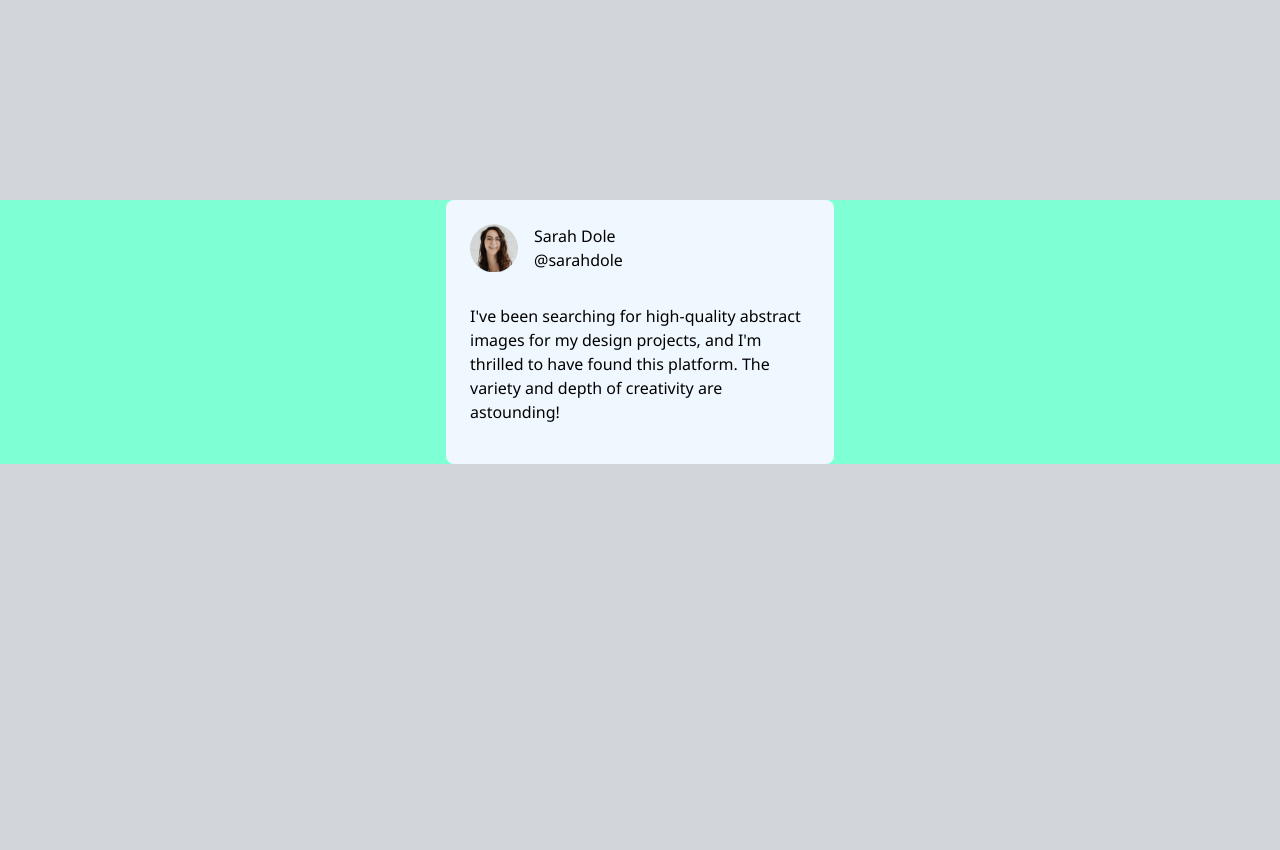
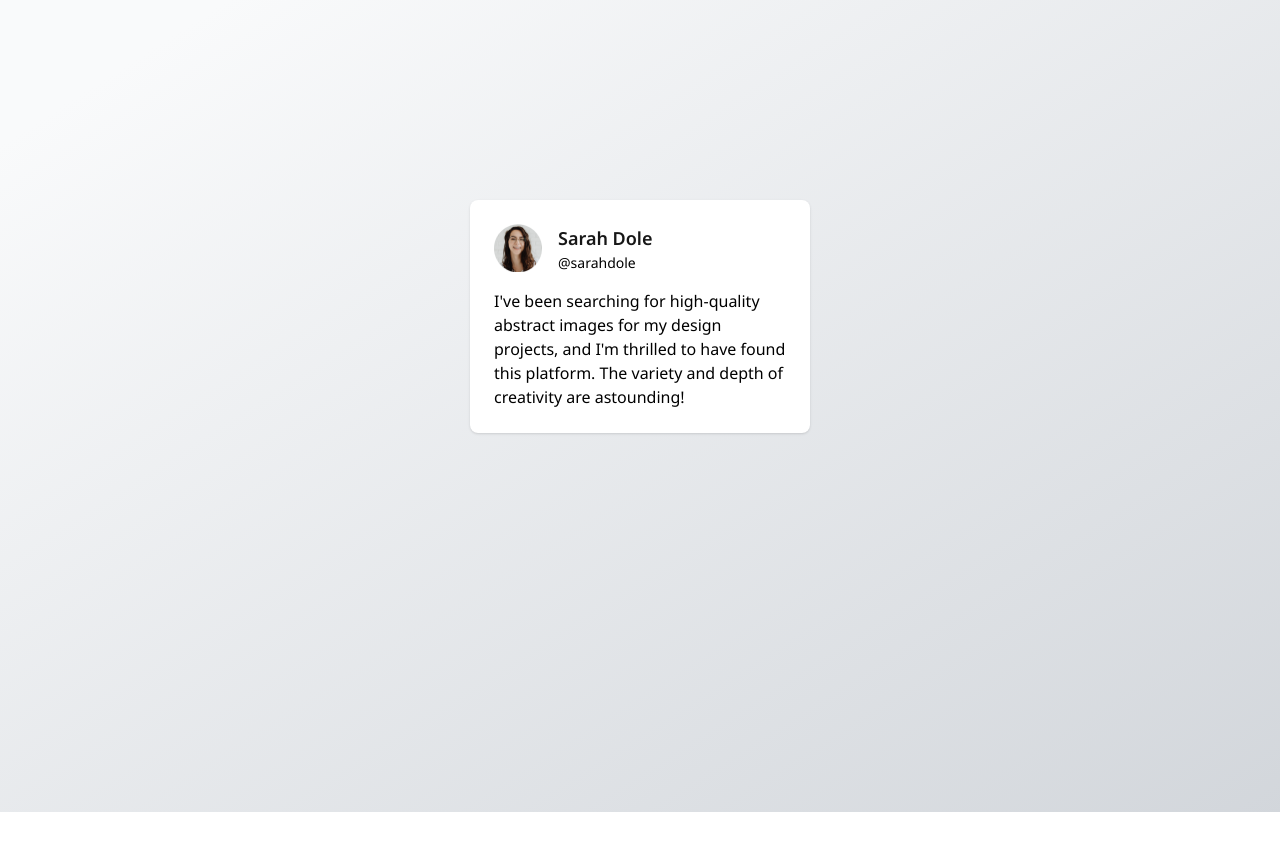
Before and after one commit to jbaizack/testimonial-card, a React (Vite) app: page / in a window 1280 px wide. Shown: the top 850 px of the page. After the commit the page ends 812 px from the top, so only its background shows below. Built offline with nearby package versions, Linux system fonts and the light colour scheme.

Commit message:
Applied the last few CSS changes

```diff
--- a/css/style.css
+++ b/css/style.css
@@ -1,6 +1,9 @@
 /* Put any custom CSS styles here.  */
 /* Be sure to delete the <style> tag in index.html if you want to use this stylesheet. */
-
+* {
+  box-sizing: border-box;
+  margin: 0;
+}
 
 body {
   margin: 0;
@@ -8,30 +11,35 @@ body {
     "Segoe UI", Roboto, Oxygen, Ubuntu, Cantarell, "Open Sans", "Helvetica Neue",
     sans-serif;
   min-height: 100vh;
-  font-size: 16px;
-  font-weight: 400;
-  line-height: 24px;
   -webkit-font-smoothing: antialiased;
   -moz-osx-font-smoothing: grayscale;
   text-rendering: optimizeLegibility;
-  background-color: #D2D6DB;
+  background: linear-gradient(147.52deg, #f9fafb 8.89%, #d2d6db 100.48%);
 }
 
 .wrapper {
+  min-height: 812px;
   display: flex;
   justify-content: center;
-  background-color: aquamarine;
-  margin-top: 200px;
+  /* background-color: aquamarine; */
+  padding-top: 200px;
+  padding-left: 17.5px;
+  padding-right: 17.5px;
+  align-items: flex-start;
 }
 
 .container {
   display: flex;
   flex-direction: column;
   width: 340px;
-  background-color: aliceblue;
+  background-color: white;
   padding: 24px;
   border-radius: 8px;
   gap: 16px;
+  font-size: 16px;
+  font-weight: 400;
+  line-height: 24px;
+  box-shadow: 0px 1px 2px -1px rgb(0 0 0 / 0.10), 0px 1px 3px 0 rgb(0 0 0 / 0.10);
 }
 
 .heading {
@@ -40,8 +48,23 @@ body {
 }
 .nameInfo {
   display: flex;
-  flex-direction: column
+  flex-direction: column;
+  gap: 1px;
 }
+
+.name {
+  font-weight: 600;
+  font-size: 18px;
+  line-height: 28px;
+  color: #171717;
+}
+
+.username {
+  font-weight: 400;
+  font-size: 14px;
+  line-height: 20px;
+}
+
 img {
   height: 48px;
   width: 48px;
--- a/src/components/Card.tsx
+++ b/src/components/Card.tsx
@@ -18,8 +18,8 @@ const Card: React.FC<Props> = ({info}) => {
         <div className="heading">
           {imagePath && <img src={imagePath}></img>}
           <div className="nameInfo">
-            <span>{name}</span>
-            <span>{username}</span>
+            <span className="name">{name}</span>
+            <span className="username">{username}</span>
           </div>
         </div>
         <div className="review">
```
